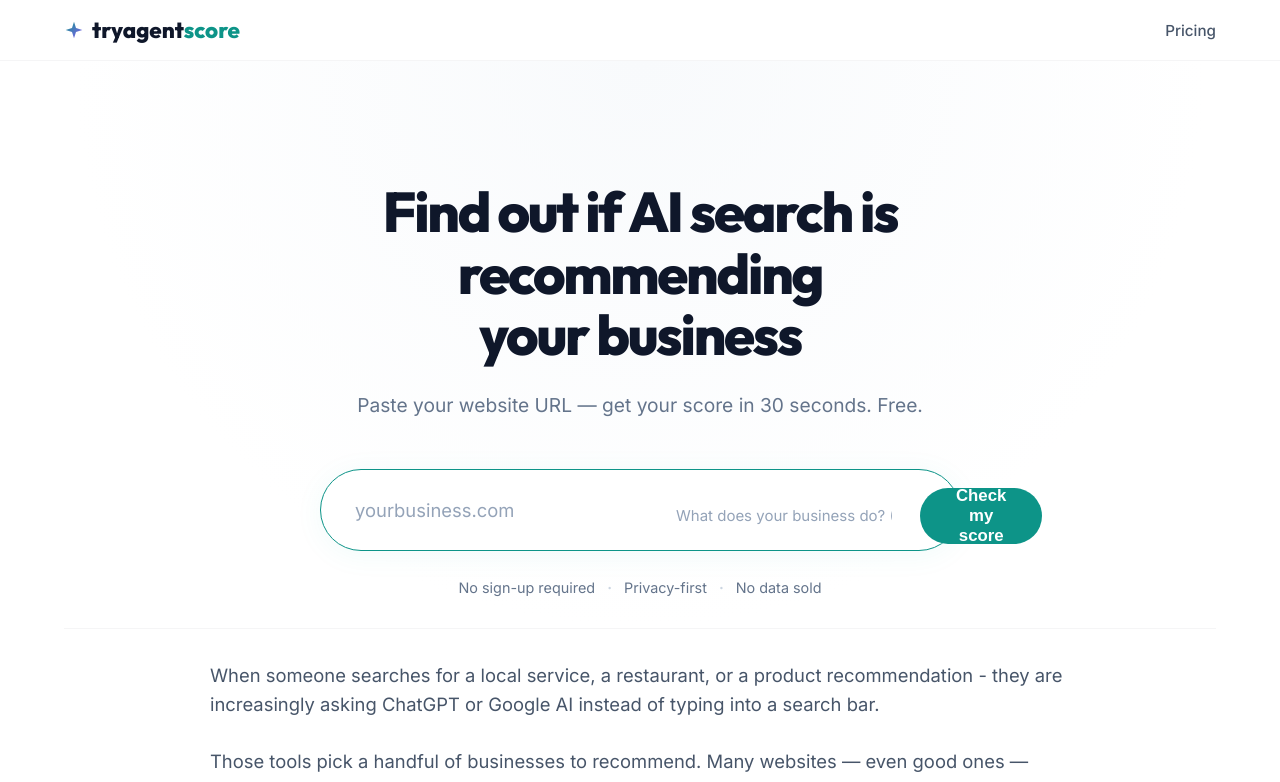
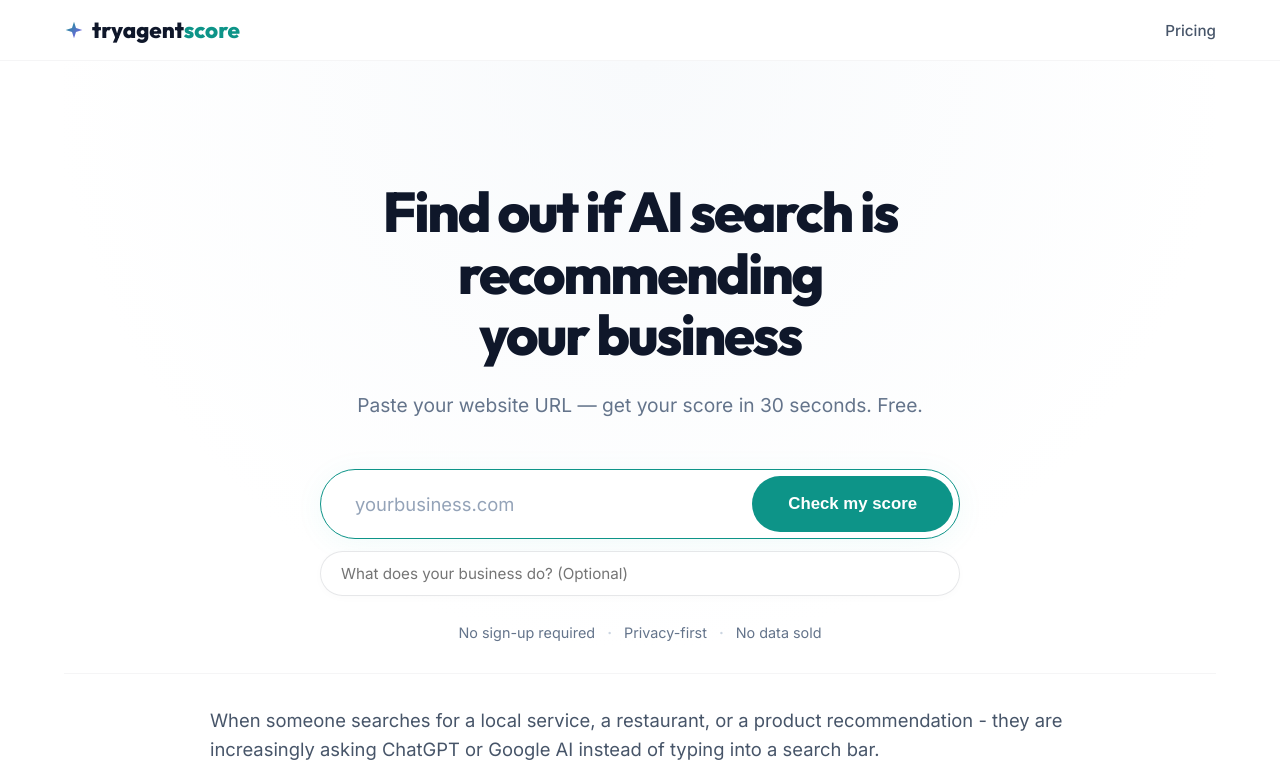
Before and after one commit to nikhilsiyer-lab/tryagentscore, a Next.js app: page / in a window 1280 px wide. Shown: the top 782 px of the page. Built offline with nearby package versions, Linux system fonts and the light colour scheme; no server answers.

Commit message:
Fix: Restore horizontal pill layout of search bar by moving description input outside the flex-row container

```diff
--- a/src/views/Home.tsx
+++ b/src/views/Home.tsx
@@ -57,7 +57,8 @@ export default function Home({ onStartScan }: HomeProps) {
           </p>
 
           <div className="search-box-container">
-            <form onSubmit={handleSubmit} className="search-form-layout">
+            <form onSubmit={handleSubmit} style={{ display: 'flex', flexDirection: 'column', gap: '12px' }}>
+              <div className="search-form-layout">
                 <input
                   type="text"
                   className="url-search-input"
@@ -66,17 +67,32 @@ export default function Home({ onStartScan }: HomeProps) {
                   onChange={(e) => setInputUrl(e.target.value)}
                   autoFocus
                 />
+                <button type="submit" className="url-submit-btn">
+                  Check my score
+                </button>
+              </div>
               <input
                 type="text"
-                className="url-search-input description-input"
                 placeholder="What does your business do? (Optional)"
                 value={description}
                 onChange={(e) => setDescription(e.target.value)}
-                style={{ marginTop: '12px', fontSize: '15px' }}
+                style={{
+                  padding: '12px 20px',
+                  borderRadius: '24px',
+                  border: '1px solid rgba(15, 23, 42, 0.1)',
+                  background: 'rgba(255, 255, 255, 0.8)',
+                  fontSize: '0.95rem',
+                  color: '#0f172a',
+                  outline: 'none',
+                  width: '100%',
+                  boxSizing: 'border-box',
+                  fontFamily: 'inherit',
+                  transition: 'border-color 0.2s',
+                  boxShadow: '0 2px 8px rgba(0,0,0,0.02)'
+                }}
+                onFocus={(e) => e.target.style.borderColor = 'var(--primary)'}
+                onBlur={(e) => e.target.style.borderColor = 'rgba(15, 23, 42, 0.1)'}
               />
-              <button type="submit" className="url-submit-btn" style={{ marginTop: '12px' }}>
-                Check my score
-              </button>
             </form>
             {error && <p className="url-error-msg">{error}</p>}
           </div>
```
Lines whose indentation alone changed are shown as unchanged.
